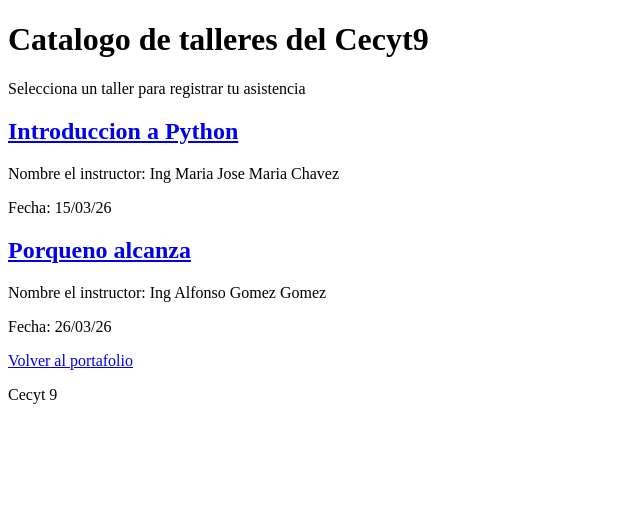
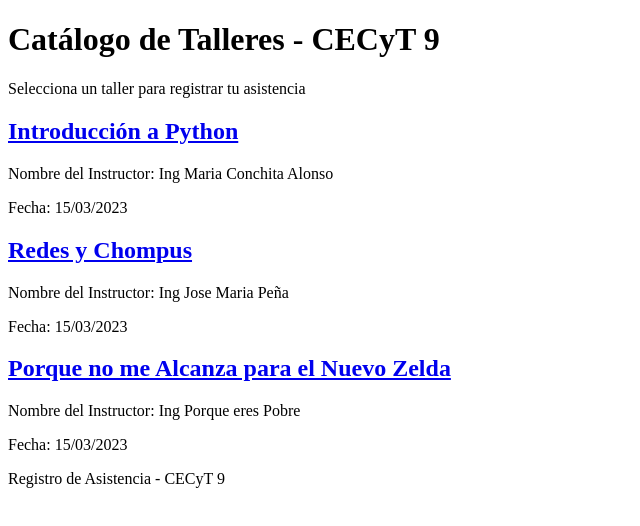
Before and after one commit to ruxibi/BlurryCode, a plain HTML site: page index.html in a window 1280 px wide. Shown: the whole page, without its empty margins (0-640 px from the left). Drawn offline with Linux system fonts and the light colour scheme.

Commit message:
feat: codigo corregido completo

```diff
--- a/index.html
+++ b/index.html
@@ -4,37 +4,37 @@
   <meta charset="UTF-8">
   <title>Catálogo de Talleres - CECyT 9</title>
   <link rel="stylesheet" href="./css/style.css">
-
 </head>
 <body>
   <header>
-  <h1>
-    Catalogo de talleres del Cecyt9
-  </h1>
+    <h1>Catálogo de Talleres - CECyT 9</h1>
     <p>Selecciona un taller para registrar tu asistencia</p>
   </header>
   <main>
-  <section class="catalogo">
-    <article class="tarjeta">
-      <h2> <a href="./detalle.html"> Introduccion a Python</a></h2>
-      <p>
-        Nombre el instructor: Ing Maria Jose Maria Chavez
-      </p>
-      <p>Fecha: 15/03/26</p>
+    <section class="catalogo" >
+      <article class="tarjeta" >
+        <h2> <a href="./detalle.html" >Introducción a Python</a> </h2>
+        <p> Nombre del Instructor: Ing Maria Conchita Alonso</p>
+        <p> Fecha: 15/03/2023</p>
       </article>
 
-   <article class="tarjeta">
-      <h2> <a href="./detalle.html"> Porqueno alcanza</a></h2>
-      <p>
-        Nombre el instructor: Ing Alfonso Gomez Gomez
-      </p>
-      <p>Fecha: 26/03/26</p>
+      <article class="tarjeta" >
+        <h2> <a href="./detalle.html" >Redes y Chompus</a> </h2>
+        <p> Nombre del Instructor: Ing Jose Maria Peña</p>
+        <p> Fecha: 15/03/2023</p>
+      </article>
+
+      <article class="tarjeta" >
+        <h2> <a href="./detalle.html" >Porque no me Alcanza para el Nuevo Zelda</a> </h2>
+        <p> Nombre del Instructor: Ing Porque eres Pobre</p>
+        <p> Fecha: 15/03/2023</p>
       </article>
     </section>
-          <a href="../../index.html" class="btnregresar">Volver al portafolio</a>
+
   </main>
   <footer>
-  <p> Cecyt 9 </p>
+    <p>Registro de Asistencia - CECyT 9</p>
   </footer>
+
 </body>
 </html>
```
Lines whose indentation alone changed are shown as unchanged.
